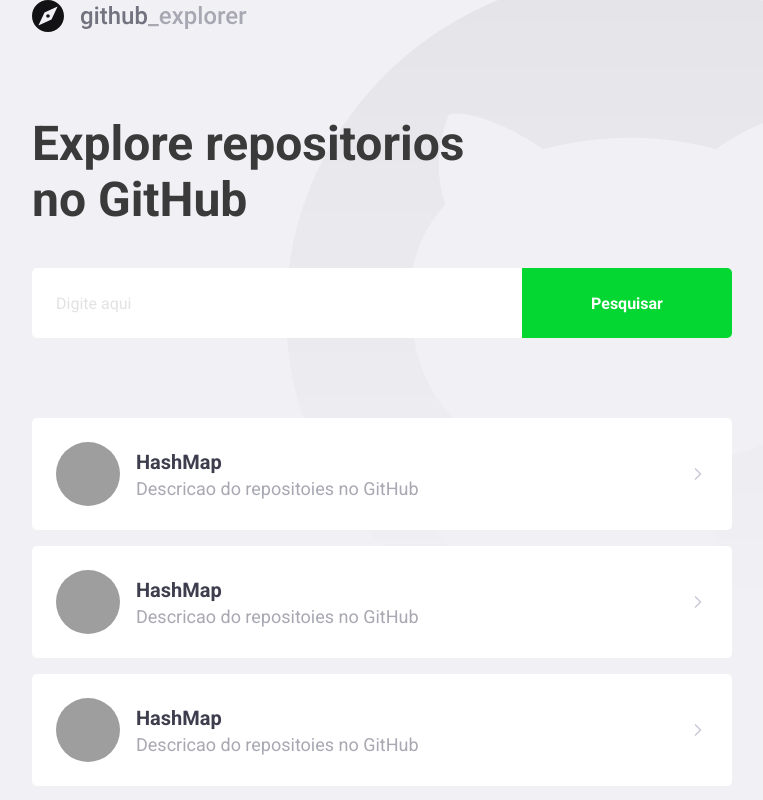
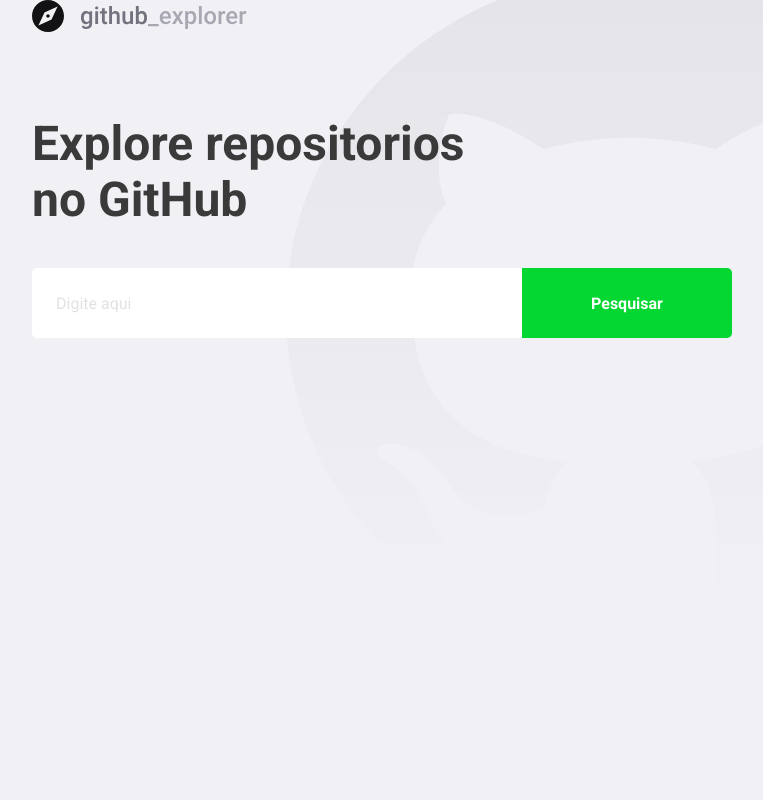
Before and after one commit to kleysoncastro/gitexplorer, a React (Create React App) app: page / in a window 1280 px wide. Shown: the whole page, without its empty margins (128-891 px from the left). Built offline with nearby package versions, Linux system fonts and the light colour scheme; grey boxes are pictures that could not be loaded.

Commit message:
chore: Load service api github 	using api.github.com/repos 	get datas for use aplication

```diff
--- a/package.json
+++ b/package.json
@@ -10,6 +10,7 @@
     "@types/node": "^12.0.0",
     "@types/react": "^16.9.0",
     "@types/react-dom": "^16.9.0",
+    "axios": "^0.20.0",
     "polished": "^3.6.5",
     "react": "^16.13.1",
     "react-dom": "^16.13.1",
--- a/src/router/Dashboard/index.tsx
+++ b/src/router/Dashboard/index.tsx
@@ -1,45 +1,57 @@
-import React from 'react';
+import React, { useState, FormEvent } from 'react';
 import { FiChevronRight } from 'react-icons/fi';
 import { Title, Form, Repositories } from './styles';
 import logo from '../../assets/logo.svg';
 
-const Dashboard: React.FC = () => (
+import api from '../../services/api';
+import Repository from '../Repository';
+
+interface Repository {
+  full_name: string;
+  description: string;
+  owner: {
+    login: string;
+    avatar_url: string;
+  }
+}
+
+const Dashboard: React.FC = () => {
+  const [newRepository, setNewrepository] = useState('');
+  const [repositories, setRepositories] = useState<Repository[]>([]);
+
+  async function handleRepository(event: FormEvent<HTMLFormElement>): Promise<void> {
+    event.preventDefault();
+    const response = await api.get<Repository>(`repos/${newRepository}`);
+    const repository = response.data;
+    setRepositories([...repositories, repository]);
+    setNewrepository('');
+  }
+  return (
     <>
       <img src={logo} alt="GitHub Explore" />
       <Title>Explore repositorios no GitHub</Title>
-    <Form>
-      <input placeholder="Digite aqui" />
+      <Form onSubmit={handleRepository}>
+        <input
+          value={newRepository}
+          onChange={(e) => setNewrepository(e.target.value)}
+          placeholder="Digite aqui"
+        />
         <button type="submit">Pesquisar</button>
       </Form>
       <Repositories>
-      <a href="teste">
-        <img src="https://avatars2.githubusercontent.com/u/34436443?s=460&u=ab58bdfebc95c4c8981e073805667ba7aa2f6b2d&v=4" alt="kleyson castro" />
+        {repositories.map((repo) => (
+          <a key={repo.full_name} href="teste">
+            <img src={repo.owner.avatar_url} alt={repo.owner.login} />
             <div>
-          <strong>HashMap</strong>
-          <p>Descricao do repositoies no GitHub</p>
+              <strong>{repo.full_name}</strong>
+              <p>{repo.description}</p>
             </div>
             <FiChevronRight size={20} />
           </a>
-
-      <a href="teste">
-        <img src="https://avatars2.githubusercontent.com/u/34436443?s=460&u=ab58bdfebc95c4c8981e073805667ba7aa2f6b2d&v=4" alt="kleyson castro" />
-        <div>
-          <strong>HashMap</strong>
-          <p>Descricao do repositoies no GitHub</p>
-        </div>
-        <FiChevronRight size={20} />
-      </a>
-
-      <a href="teste">
-        <img src="https://avatars2.githubusercontent.com/u/34436443?s=460&u=ab58bdfebc95c4c8981e073805667ba7aa2f6b2d&v=4" alt="kleyson castro" />
-        <div>
-          <strong>HashMap</strong>
-          <p>Descricao do repositoies no GitHub</p>
-        </div>
-        <FiChevronRight size={20} />
-      </a>
+        ))}
       </Repositories>
     </>
   );
+};
 
 export default Dashboard;
--- a/src/router/Dashboard/styles.ts
+++ b/src/router/Dashboard/styles.ts
@@ -75,7 +75,8 @@
       border-radius: 50%;
     }
     div {
-      margin-left: 16px;
+      margin: 0 16px;
+      flex: 1;
 
         strong {
           font-size: 20px;
--- /dev/null
+++ b/src/services/api.ts
@@ -0,0 +1,7 @@
+import axios from 'axios';
+
+const api = axios.create({
+  baseURL: 'https://api.github.com',
+});
+
+export default api;
```
Also changed, not shown: .eslintrc.json, 1 other file (tests, documents, lock files or other folders). Lines whose indentation alone changed are shown as unchanged.
